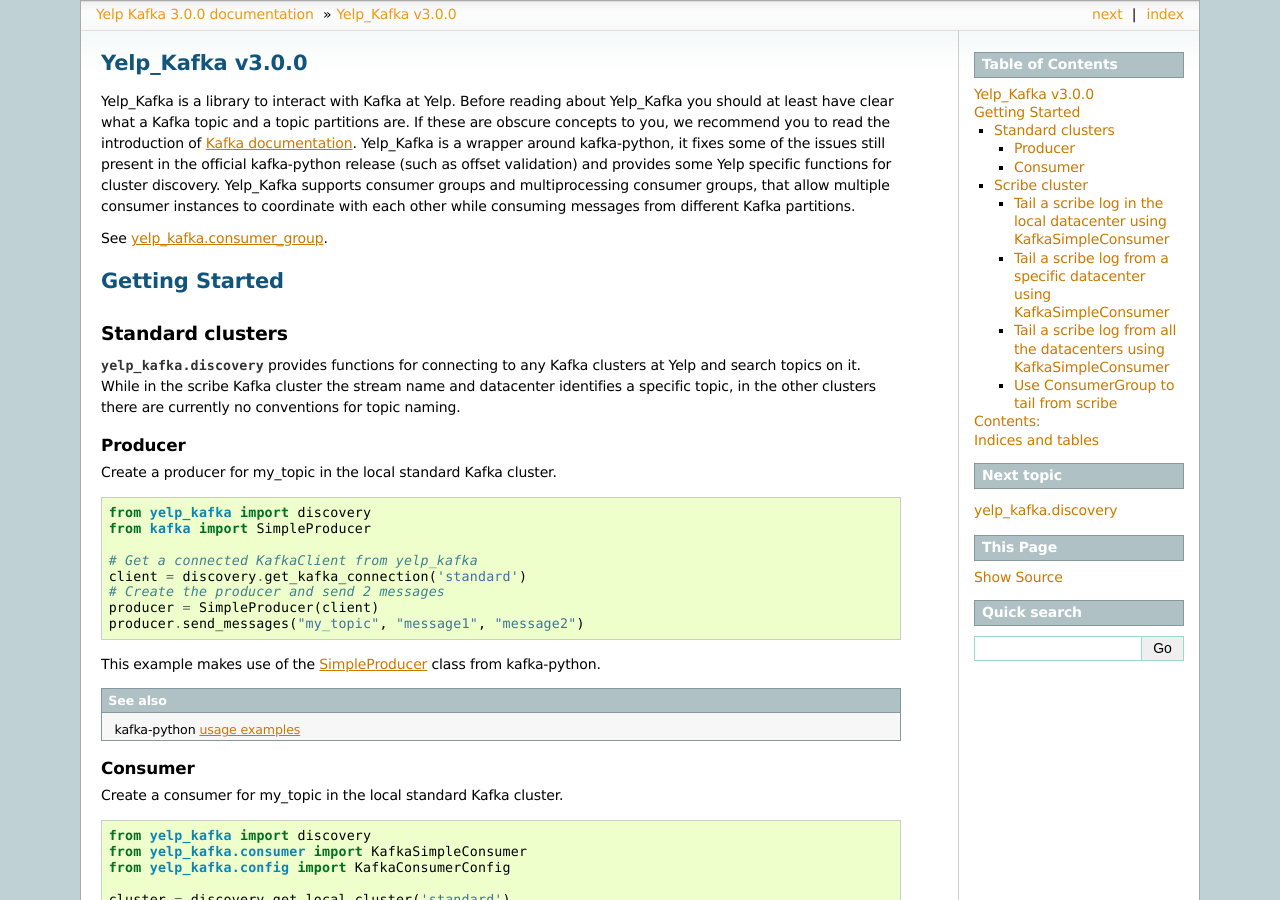
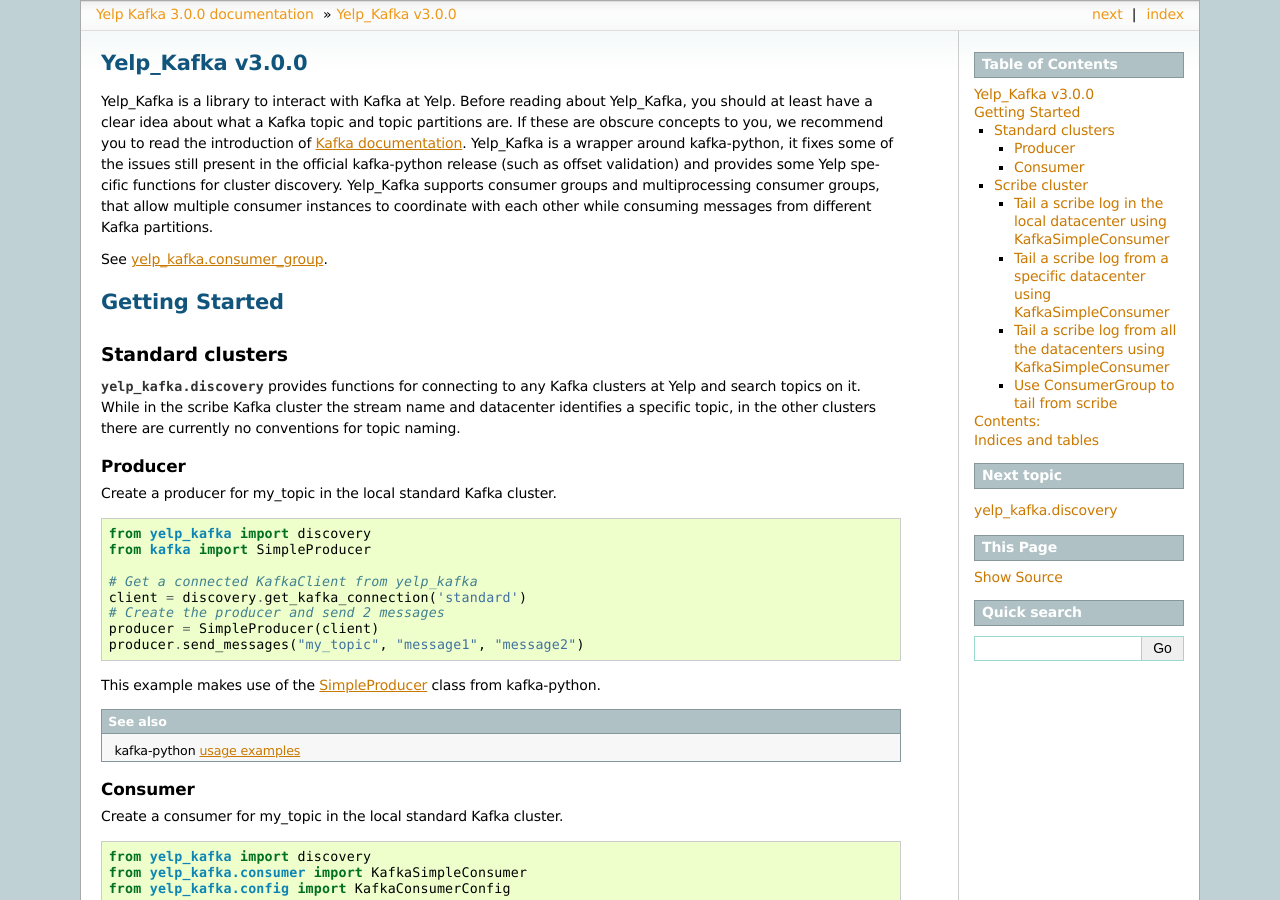
Before and after one commit to Yelp/yelp_kafka, a Sphinx documentation site: the page built from docs/source/index.rst, in a window 1280 px wide and 900 px high. Built offline with Sphinx 7.4.7, drawn with Linux system fonts in a browser that asks for light colours.

Commit message:
Update yelp_kafka documentation

```diff
--- a/docs/source/index.rst
+++ b/docs/source/index.rst
@@ -1,7 +1,7 @@
 Yelp_Kafka v\ |version|
 =======================
 
-Yelp_Kafka is a library to interact with Kafka at Yelp. Before reading about Yelp_Kafka you should at least have clear what a Kafka topic and a topic partitions are. If these are obscure concepts to you, we recommend you to read the introduction of `Kafka documentation`_.
+Yelp_Kafka is a library to interact with Kafka at Yelp. Before reading about Yelp_Kafka, you should at least have a clear idea about what a Kafka topic and topic partitions are. If these are obscure concepts to you, we recommend you to read the introduction of `Kafka documentation`_.
 Yelp_Kafka is a wrapper around kafka-python, it fixes some of the issues still present in
 the official kafka-python release (such as offset validation) and provides some Yelp
 specific functions for cluster discovery.
```
Also changed, not shown: docs/source/offsets.rst (added, +7 -0 lines), 1 other file.
